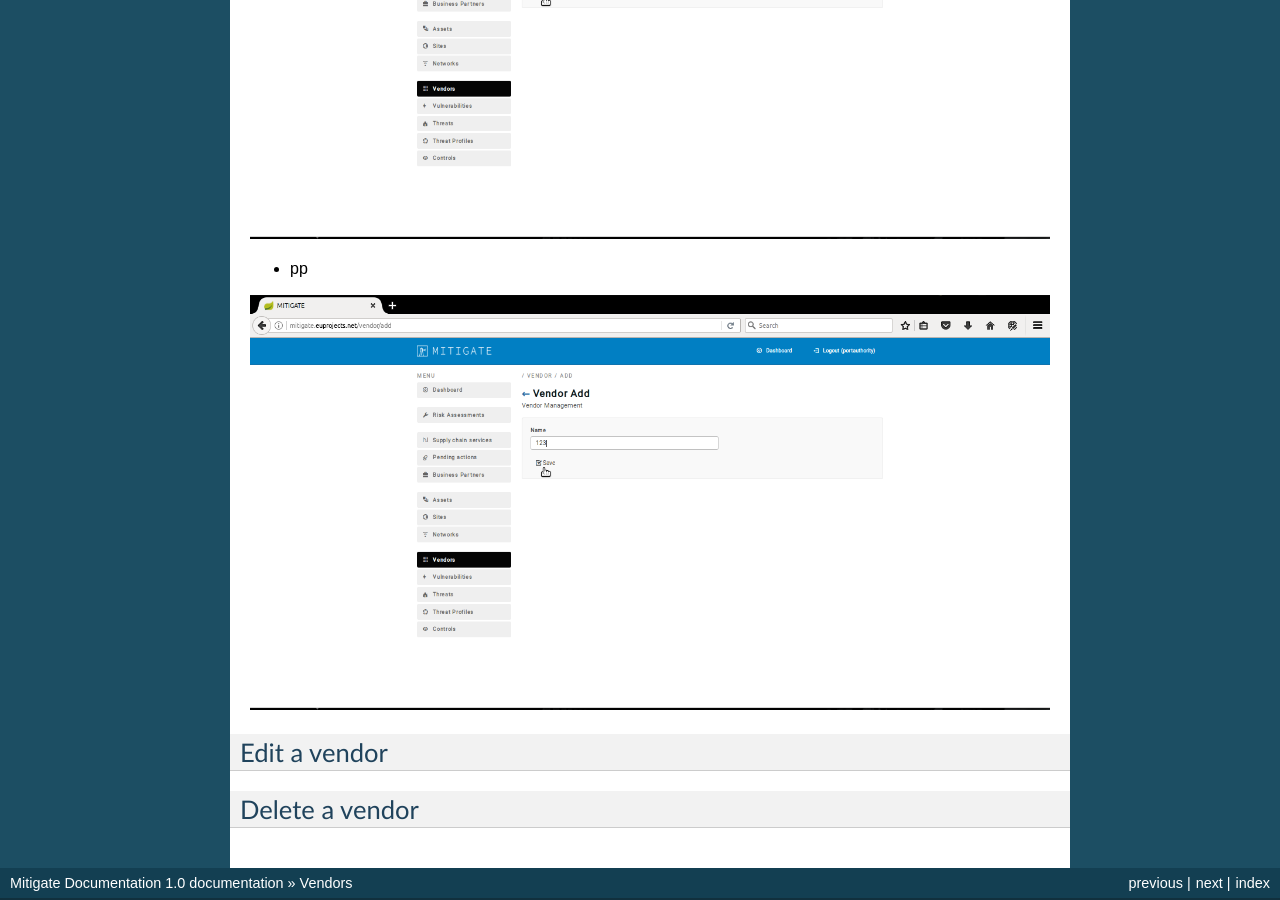
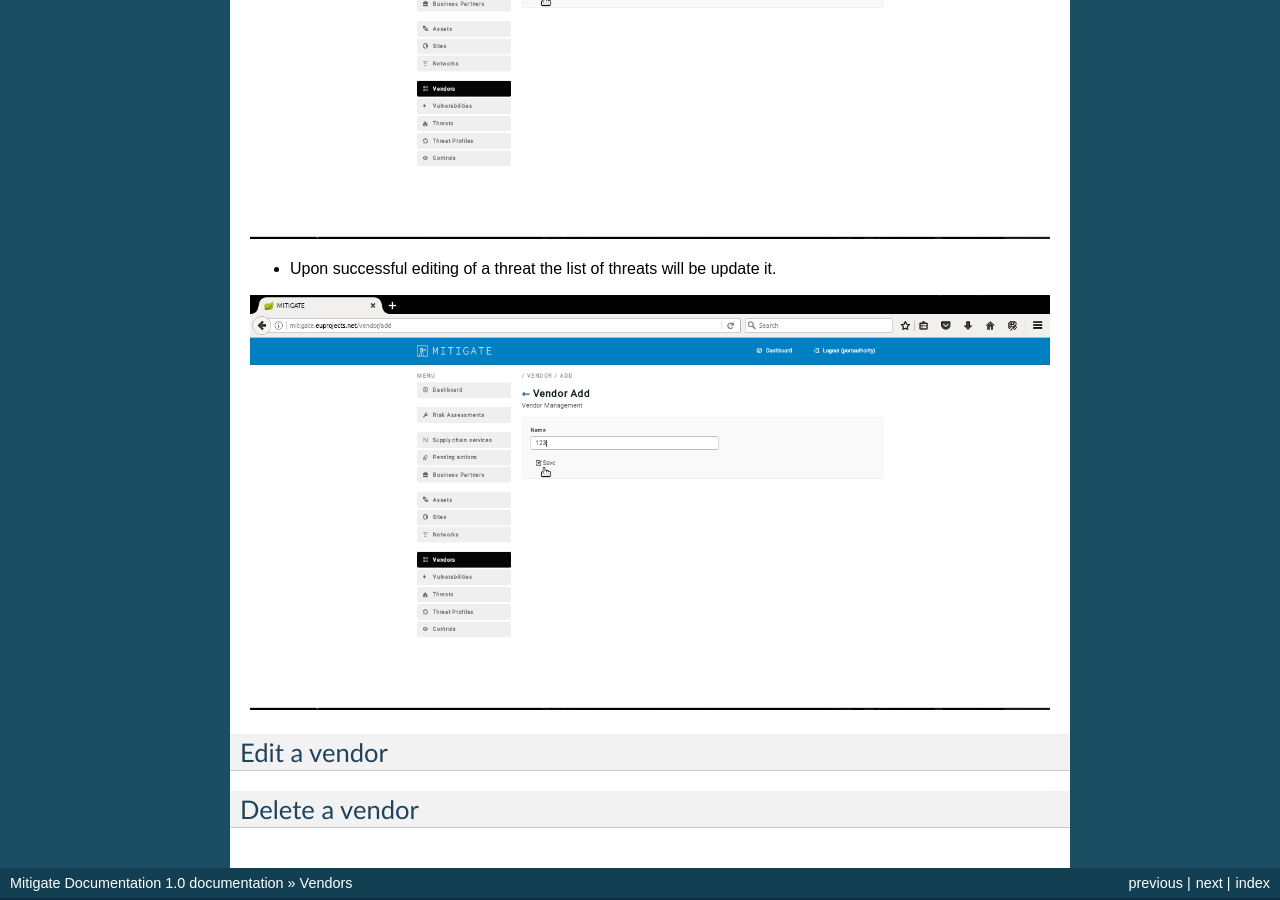
Before and after one commit to singularlogic/mitigate-documentation, a Sphinx documentation site: the page built from docs/e_vendor.rst, in a window 1280 px wide and 900 px high, scrolled down 4221 px. Built offline with Sphinx 7.4.7, drawn with Linux system fonts in a browser that asks for light colours.

Commit message:
Update e_vendor.rst

```diff
--- a/docs/e_vendor.rst
+++ b/docs/e_vendor.rst
@@ -46,7 +46,7 @@ Add a vendor
 
 .. image:: assets/ed_v_2.png
 
-- pp
+- Upon successful editing of a threat the list of threats will be update it.
 
 .. image:: assets/ed_v_2.png
 
```
